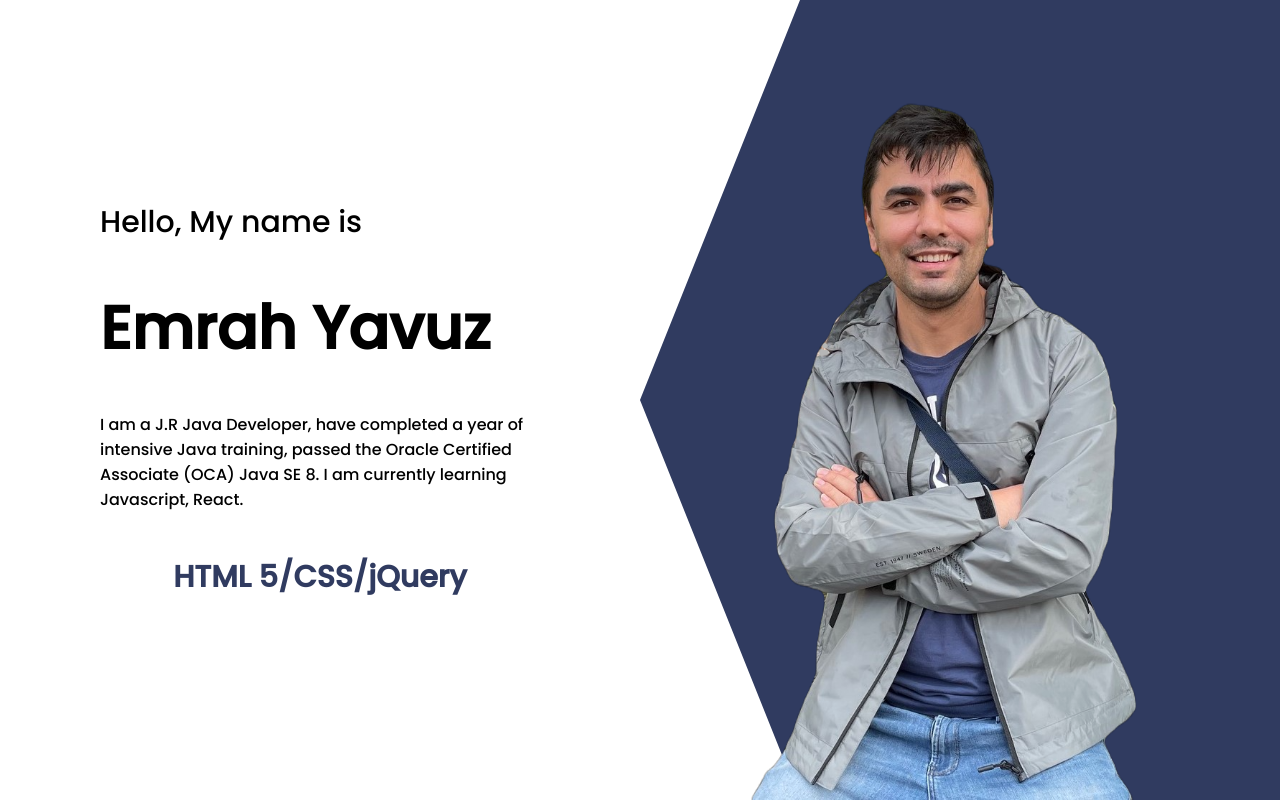
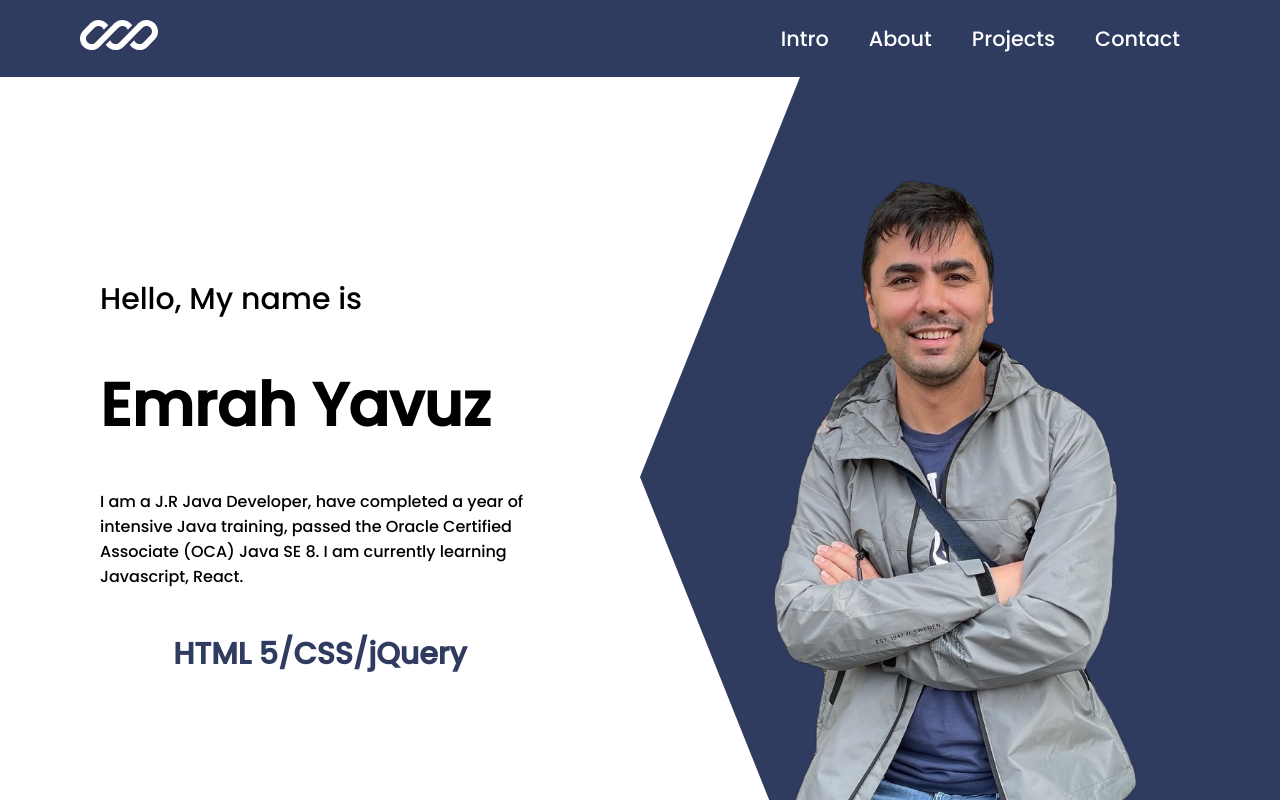
Before and after one commit to EmrahYYY/my_portfolio, a React (Create React App) app: page / in a window 1280 px wide. Shown: the top 800 px of the page. Built offline with nearby package versions, Linux system fonts and the light colour scheme.

Commit message:
navbar added

```diff
--- a/package.json
+++ b/package.json
@@ -15,11 +15,12 @@
     "react-router": "^6.6.1",
     "react-router-dom": "^6.6.1",
     "react-scripts": "5.0.1",
+    "react-scroll": "^1.8.9",
     "web-vitals": "^2.1.4"
   },
   "scripts": {
     "start": "react-scripts start",
-    "predeploy":"npm run build",
+    "predeploy": "npm run build",
     "deploy": "gh-pages -d build",
     "build": "react-scripts build",
     "test": "react-scripts test",
--- a/src/App.js
+++ b/src/App.js
@@ -8,11 +8,12 @@ import Navbar from "./components/navbar/Navbar";
 function App() {
   return (
     <div>
+      <Navbar />
       <Intro />
       <About />
       <ProjectList />
       <Contact />
-
+      {/* npm run deploy */}
     </div>
   );
 }
--- a/src/components/navbar/Navbar.js
+++ b/src/components/navbar/Navbar.js
@@ -1,11 +1,60 @@
+import "./navbar.css";
 
+import { Link } from "react-scroll";
 
-const Navbar = () => {
+function Navbar() {
+  return (
+    <nav>
+      <a href="index.html">
+        <svg
+          id="logo-70"
+          width="78"
+          height="30"
+          viewBox="0 0 78 30"
+          fill="none"
+          xmlns="http://www.w3.org/2000/svg"
+        >
+          {" "}
+          <path
+            d="M18.5147 0C15.4686 0 12.5473 1.21005 10.3934 3.36396L3.36396 10.3934C1.21005 12.5473 0 15.4686 0 18.5147C0 24.8579 5.14214 30 11.4853 30C14.5314 30 17.4527 28.7899 19.6066 26.636L24.4689 21.7737C24.469 21.7738 24.4689 21.7736 24.4689 21.7737L38.636 7.6066C39.6647 6.57791 41.0599 6 42.5147 6C44.9503 6 47.0152 7.58741 47.7311 9.78407L52.2022 5.31296C50.1625 2.11834 46.586 0 42.5147 0C39.4686 0 36.5473 1.21005 34.3934 3.36396L15.364 22.3934C14.3353 23.4221 12.9401 24 11.4853 24C8.45584 24 6 21.5442 6 18.5147C6 17.0599 6.57791 15.6647 7.6066 14.636L14.636 7.6066C15.6647 6.57791 17.0599 6 18.5147 6C20.9504 6 23.0152 7.58748 23.7311 9.78421L28.2023 5.31307C26.1626 2.1184 22.5861 0 18.5147 0Z"
+            class="ccustom"
+            fill="#fff"
+          ></path>{" "}
+          <path
+            d="M39.364 22.3934C38.3353 23.4221 36.9401 24 35.4853 24C33.05 24 30.9853 22.413 30.2692 20.2167L25.7982 24.6877C27.838 27.8819 31.4143 30 35.4853 30C38.5314 30 41.4527 28.7899 43.6066 26.636L62.636 7.6066C63.6647 6.57791 65.0599 6 66.5147 6C69.5442 6 72 8.45584 72 11.4853C72 12.9401 71.4221 14.3353 70.3934 15.364L63.364 22.3934C62.3353 23.4221 60.9401 24 59.4853 24C57.0498 24 54.985 22.4127 54.269 20.2162L49.798 24.6873C51.8377 27.8818 55.4141 30 59.4853 30C62.5314 30 65.4527 28.7899 67.6066 26.636L74.636 19.6066C76.7899 17.4527 78 14.5314 78 11.4853C78 5.14214 72.8579 0 66.5147 0C63.4686 0 60.5473 1.21005 58.3934 3.36396L39.364 22.3934Z"
+            class="ccustom"
+            fill="#fff"
+          ></path>{" "}
+        </svg>
+      </a>
 
-  return (
-<nav>Navbar</nav>
-
+      <div >
+        {" "}
+        <ul  id="navbar">
+          <li>
+            <Link to="intro" smooth={true} duration={1000}>
+              Intro
+            </Link>
+          </li>
+          <li>
+            <Link to="about" smooth={true} duration={1000}>
+              About
+            </Link>
+          </li>
+          <li>
+            <Link to="projectlist" smooth={true} duration={1000}>
+              Projects
+            </Link>
+          </li>
+          <li>
+            <Link to="contact" smooth={true} duration={1000}>
+              Contact
+            </Link>
+          </li>
+        </ul>
+      </div>
+    </nav>
   );
-};
+}
 
 export default Navbar;
--- /dev/null
+++ b/src/components/navbar/navbar.css
@@ -0,0 +1,30 @@
+nav {
+  display: flex;
+  align-items: center;
+  justify-content: space-between;
+  background: #303b60;
+  padding: 20px 80px;
+}
+
+#navbar {
+  display: flex;
+  align-items: center;
+  justify-content: center;
+}
+
+#navbar li {
+  list-style: none;
+  padding: 0 20px;
+  position: relative;
+}
+
+#navbar li a {
+  text-decoration: none;
+  font-size: 1.3rem;
+  font-weight: 400;
+  color: #fff;
+
+  transition: 0.5s ease-in-out;
+}
+
+#navbar li a:hover{ color: black}
```
Also changed, not shown: 2 other files (tests, documents, lock files or other folders).
